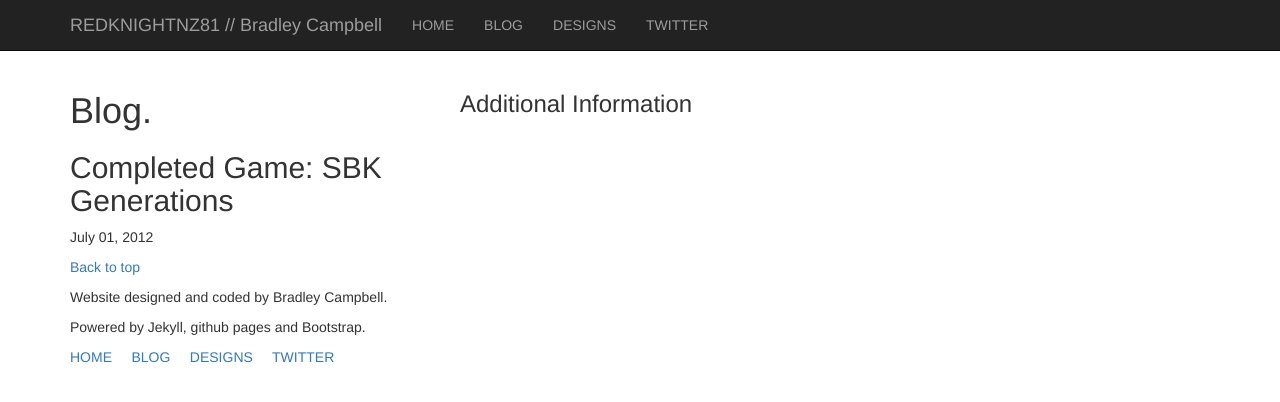
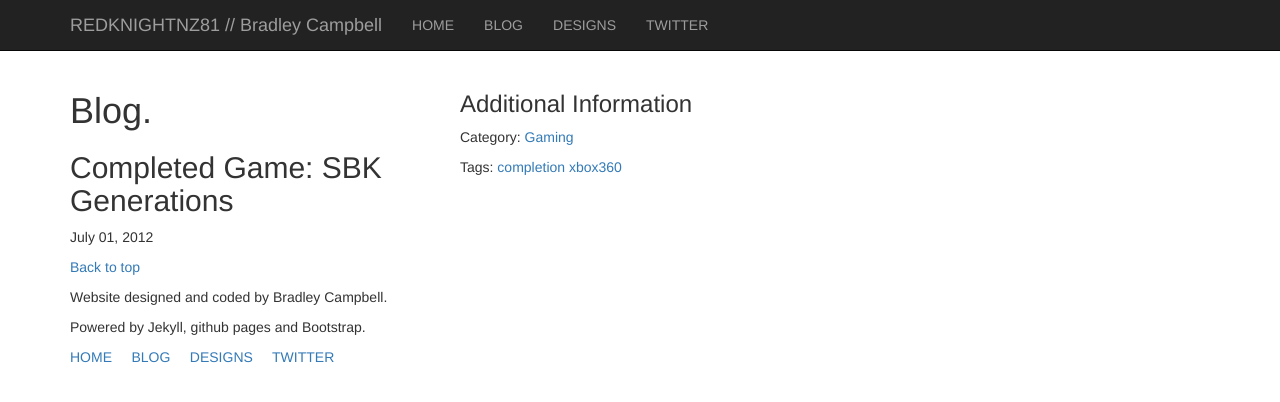
Before and after one commit to redknightnz81/redknightnz81.github.io, a Jekyll site: the page built from _posts/2012-07-01-completed-game-sbk-generations.md, in a window 1280 px wide. Shown: the top 402 px of the page. Built offline with Jekyll 4.4.1, drawn with Linux system fonts in a browser that asks for light colours; nearby versions of some CDN libraries.

Commit message:
2017.01.14.v9
removed display:none

```diff
--- a/_layouts/post.html
+++ b/_layouts/post.html
@@ -13,7 +13,7 @@ layout: default
 		{% if page.associated_game %}
 		<p>Store page: <a href = "{{ page.associated_game }}" target = "_blank">here</a></p>
 		{% endif %}
-		<p style = "display: none;">Category: {% for category in page.category %}<a class="codinfox-category-mark" href="/blog/category/#{{ category | slugify }}">{{ category }}</a>&nbsp;{% endfor %}</p>
-		<p style = "display: none;">Tags: {% for tag in page.tags %}<a class="codinfox-tag-mark" href="/blog/tag/#{{ tag | slugify }}">{{ tag }}</a>&nbsp;{% endfor %}</p>
+		<p>Category: {% for category in page.category %}<a class="codinfox-category-mark" href="/blog/category/#{{ category | slugify }}">{{ category }}</a>&nbsp;{% endfor %}</p>
+		<p>Tags: {% for tag in page.tags %}<a class="codinfox-tag-mark" href="/blog/tag/#{{ tag | slugify }}">{{ tag }}</a>&nbsp;{% endfor %}</p>
 	</div>
 </div>
```
